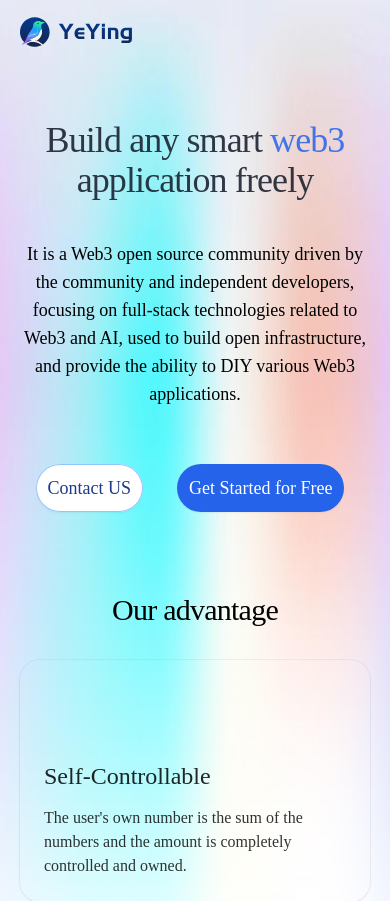
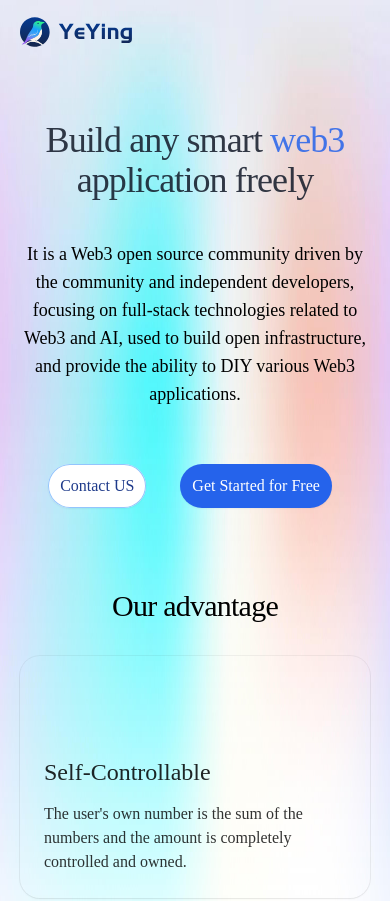
Before and after one commit to yeying-community/yeying-portal, a Vue app: page / in a window 390 px wide. Shown: the top 901 px of the page. Built offline with nearby package versions, Linux system fonts and the light colour scheme; a small style sheet from the web is missing; a web font is replaced by a local one.

Commit message:
zlr:字体修改

```diff
--- a/src/views/home/HomeDesc.vue
+++ b/src/views/home/HomeDesc.vue
@@ -25,10 +25,10 @@ const close = () => {
             <button
                 type="button"
                 @click="openContact"
-                class="rounded-full font-puhuiRegular bg-white px-3 sm:px-8 py-2.5 text-lg sm:text-xl text-blue-900 shadow-sm ring-1 ring-inset ring-blue-300 hover:bg-blue-50">
+                class="rounded-full font-puhuiRegular bg-white px-3 sm:px-8 py-2.5 text-base sm:text-xl text-blue-900 shadow-sm ring-1 ring-inset ring-blue-300 hover:bg-blue-50">
                 {{$t["btn_contact"]}}
             </button>
-            <button type="button" class="mx-2.5 font-puhuiRegular rounded-full bg-blue-600 px-3 sm:px-8 py-2.5 py-2.5 text-lg sm:text-xl text-white shadow-sm hover:bg-blue-500 focus-visible:outline focus-visible:outline-2 focus-visible:outline-offset-2 focus-visible:outline-blue-600">{{$t["btn_start"]}}</button>
+            <button type="button" class="mx-2.5 font-puhuiRegular rounded-full bg-blue-600 px-3 sm:px-8 py-2.5 py-2.5 text-base sm:text-xl text-white shadow-sm hover:bg-blue-500 focus-visible:outline focus-visible:outline-2 focus-visible:outline-offset-2 focus-visible:outline-blue-600">{{$t["btn_start"]}}</button>
           </div>
         </div>
         <Contact :isOpen="open" ref="RefContact"/>
```
